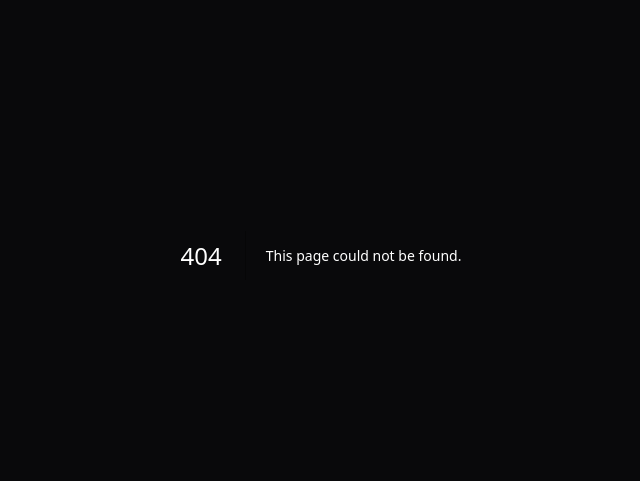
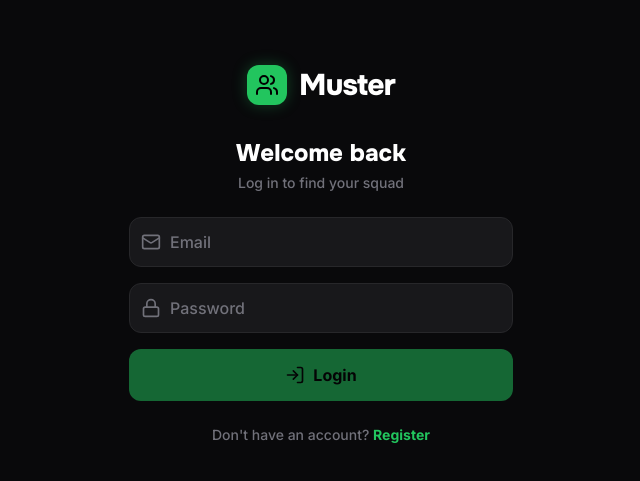
Before and after one commit to dayroks/Muster, a Next.js app: page /auth/login in a window 1280 px wide. Before the commit this address had no page. Shown: the part 145-626 px from the top of the page, without its empty margins (319-959 px from the left). Built offline with nearby package versions, Linux system fonts and the light colour scheme; no server answers.

Commit message:
Implement login page with email and password

```diff
--- /dev/null
+++ b/app/auth/login/page.tsx
@@ -0,0 +1,100 @@
+'use client';
+
+import { useEffect, useState } from 'react';
+import Link from 'next/link';
+import { useRouter } from 'next/navigation';
+import { Mail, Lock, LogIn, Loader2, AlertCircle } from 'lucide-react';
+import { supabase } from '@/lib/supabase';
+import AuthShell from '@/components/AuthShell';
+
+export default function LoginPage() {
+  const router = useRouter();
+  const [email, setEmail] = useState('');
+  const [password, setPassword] = useState('');
+  const [loading, setLoading] = useState(false);
+  const [error, setError] = useState('');
+
+  // Якщо вже увійшов, одразу в додаток
+  useEffect(() => {
+    supabase.auth.getSession().then(({ data }) => {
+      if (data.session) router.replace('/');
+    });
+  }, [router]);
+
+  const handleLogin = async (e: React.FormEvent) => {
+    e.preventDefault();
+    if (!email.trim() || !password || loading) return;
+
+    setLoading(true);
+    setError('');
+
+    const { error } = await supabase.auth.signInWithPassword({
+      email: email.trim(),
+      password,
+    });
+
+    if (error) {
+      setError(error.message);
+      setLoading(false);
+      return;
+    }
+
+    router.replace('/');
+  };
+
+  const inputClass =
+    'w-full rounded-xl border border-zinc-800 bg-zinc-900 py-3 pl-10 pr-3 font-inter font-medium text-white outline-none transition-colors placeholder:text-zinc-500 focus:border-green-500';
+
+  return (
+    <AuthShell title="Welcome back" subtitle="Log in to find your squad">
+      <form onSubmit={handleLogin} className="flex flex-col gap-4">
+        <div className="relative">
+          <Mail className="pointer-events-none absolute left-3 top-1/2 h-5 w-5 -translate-y-1/2 text-zinc-500" />
+          <input
+            type="email"
+            autoComplete="email"
+            value={email}
+            onChange={(e) => setEmail(e.target.value)}
+            placeholder="Email"
+            className={inputClass}
+          />
+        </div>
+
+        <div className="relative">
+          <Lock className="pointer-events-none absolute left-3 top-1/2 h-5 w-5 -translate-y-1/2 text-zinc-500" />
+          <input
+            type="password"
+            autoComplete="current-password"
+            value={password}
+            onChange={(e) => setPassword(e.target.value)}
+            placeholder="Password"
+            className={inputClass}
+          />
+        </div>
+
+        {error && (
+          <p className="flex items-start gap-2 rounded-xl border border-red-500/30 bg-red-500/10 px-3 py-2 font-inter text-sm font-medium text-red-400">
+            <AlertCircle className="mt-0.5 h-4 w-4 shrink-0" />
+            {error}
+          </p>
+        )}
+
+        <button
+          type="submit"
+          disabled={!email.trim() || !password || loading}
+          className="flex w-full items-center justify-center gap-2 rounded-xl bg-green-500 py-3.5 font-inter font-bold text-black shadow-[0_0_15px_rgba(34,197,94,0.3)] transition-colors hover:bg-green-400 disabled:cursor-not-allowed disabled:opacity-50 disabled:shadow-none"
+        >
+          {loading ? <Loader2 className="h-5 w-5 animate-spin" /> : <LogIn className="h-5 w-5" />}
+          Login
+        </button>
+      </form>
+
+      <p className="mt-6 text-center font-inter text-sm font-medium text-zinc-500">
+        Don&apos;t have an account?{' '}
+        <Link href="/auth/register" className="font-bold text-green-500 hover:text-green-400">
+          Register
+        </Link>
+      </p>
+    </AuthShell>
+  );
+          }
```
